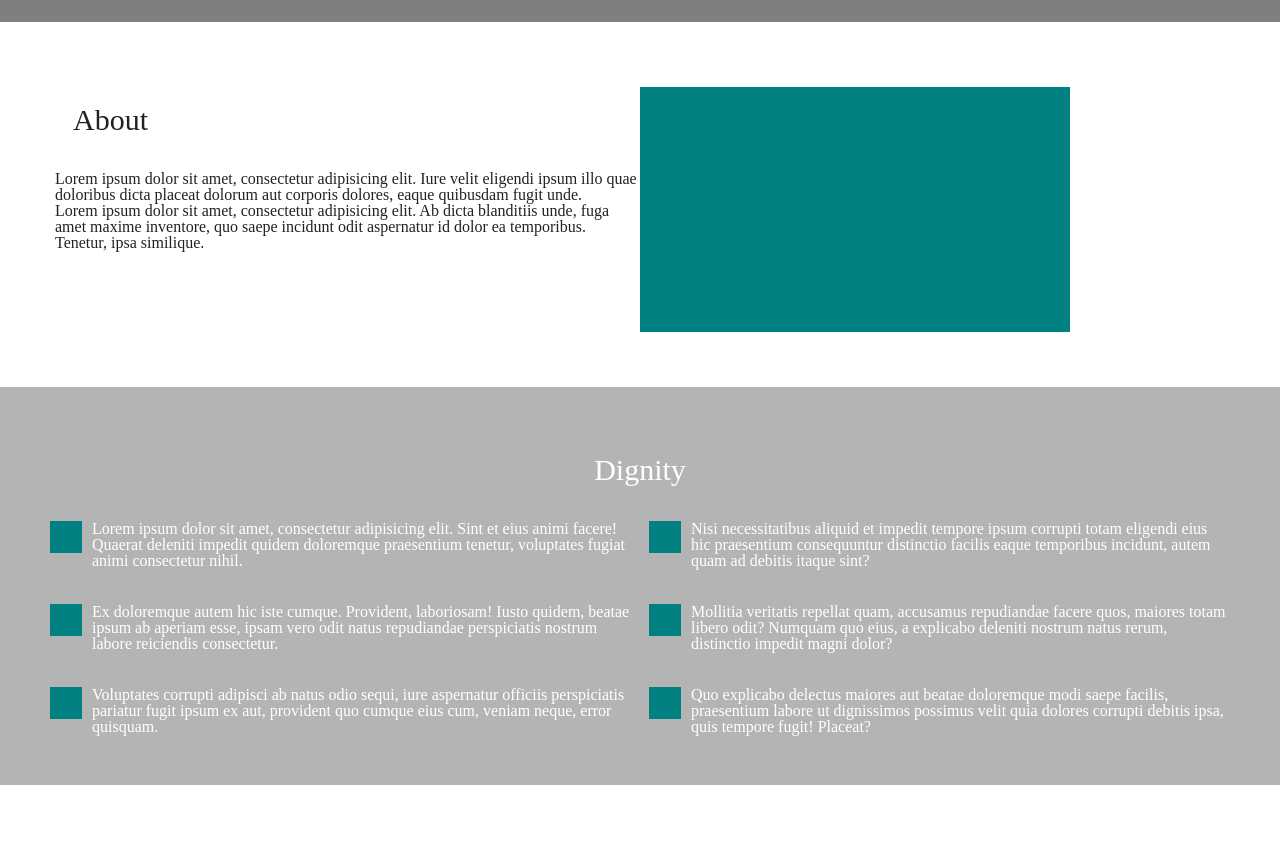
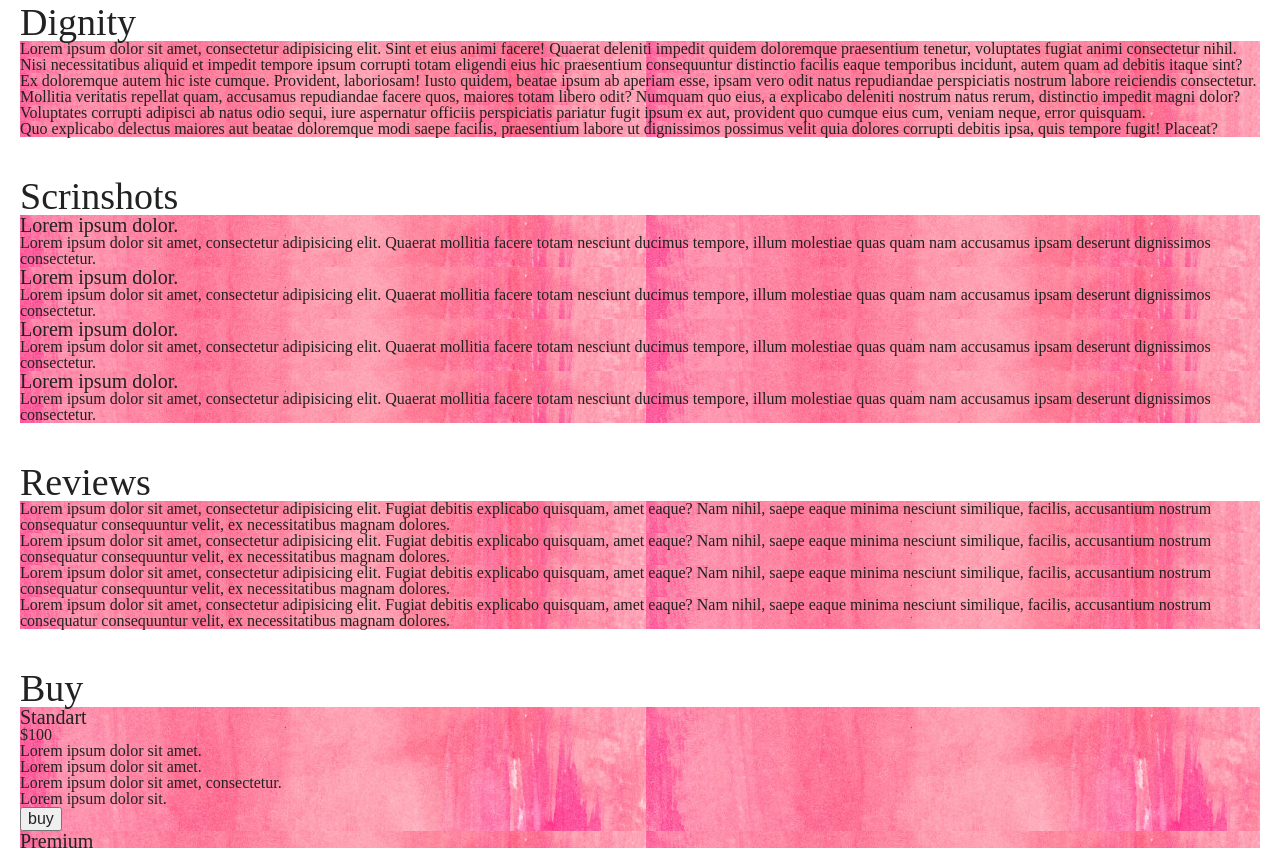
Before and after one commit to mmakserafima/mmakserafima.github.io, a plain HTML site: page homework.html in a window 1280 px wide. Shown: the part 291-1139 px from the top of the page. Drawn offline with Linux system fonts and the light colour scheme.

Commit message:
Add files via upload

```diff
--- a/css/index.css
+++ b/css/index.css
@@ -1,158 +1,154 @@
 /* GLOBAL */
+
 .block{
-padding: 50px;
+  padding: 20px;
 }
-.block:hover{
-  background: rgba(0,0,0,0.5)
+.card{
+  background: url("../res/pink.jpg")
+}
+.person{
+  background: url("../res/teal.jpg");
+  height: 250px;
+  width: 150px;
+  color: white;
+}
+.title{
+  text-align: center;
+}
+h2{
+  font-size: 38px;
+}
+h3{
+  font-size: 20px;
+}
+/* header */
+.header .nav{
+  display: grid;
+  grid-template-columns: auto 1fr;
+  justify-items: end;
+  grid-gap: 150px;
 }
 h1{
-  font-size: 60px;
-  margin-bottom: 49px;
+  border: 2px solid black;
+  width: 100px;
 }
-.img{
-  width:200px;
-  height:200px;
-  background:teal;
+.headerLogo{
+  font-size: 1.1em;
+  color: teal;
 }
-h2{
-  font-size: 30px ;
-  margin-bottom:18px;
-  padding:18px;
+.header{
+  background: rgba(0, 0, 100, 0.05);
+}
+.header h1{
+  font-size: 24px;
+}
+.nav img{
+  width: 21px;
+  height:30px;
+}
+.header h2{
+  font-size: 45px;
   text-align: center
 }
-li{
-  font-size: 20px;
-  margin-bottom: 18px
-  padding: 20px;
+.header button{
+height: 53px;
+width: 232px;
 }
-h3{
-  font size: 24px;
-  margin-bottom: 18px;
-}
-p{
-  font-size: 16px;
-}
-/* Name */
-.name{
-  display: grid;
-  grid-template-columns: 1fr 1fr;
-  background: rgb(68,81,98);
-  color: white;
-  padding: 50px;
-}
-
-.name .img {
-  height: 213px;
-  width: 470px;
+.shopno img{
+width: 69px;
+height: 84px;
 }
 /* About */
 .about{
+   background: rgba(0, 0, 50, 0.05);
+   font-size: 38px;
+   text-align: center
+}
+.about p{
+  font-size: 18px;
+}
+
+.about img{
+  width: 390px;
+  height: 483;
+}
+.about .dignity{
   display: grid;
   grid-template-columns: 1fr 1fr;
-  padding:55px ;
-  margin-top: 10px;
+  grid-gap: 150px;
 }
-.about h2{
-  text-align: start;
+/* Works */
+.works p{
+  font-size: 17px;
 }
-.about .img{
-  height: 245px;
-  width: 430px;
+.works img{
+  width: 360;
+  height: 355;
 }
-/* Dignity */
-.dignity{
-  background: rgb(180,180,180);
-  color:white;
-  padding: 50px ;
+.imgList{
+  display: grid;
+  grid-template-columns: 1fr 1fr 1fr;
+  grid-gap: 18px 15px;
 }
-.dignity .cardList{
+/* Services */
+.services .cardList{
   display: grid;
   grid-template-columns: 1fr 1fr;
-  grid-gap: 35px 18px;
+  grid-gap: 15px 15px;
 }
-.dignity .card{
-  display: grid;
-  grid-template-columns: auto 1fr;
-  grid-column-gap: 10px;
+.services h3{
+  font-size: 20px;
 }
-.dignity .img{
-  height: 32px;
-  width: 32px;
+.services p{
+  font-size: 16px;
 }
-/* Scrinshots */
-.scrinshots{
-  padding: 55px;
-  margin-top: 50px
+/* Team */
+.team p{
+  font-size: 17px;
 }
-.scrinshots .cardList{
-  display: grid;
-  grid-template-columns: 1fr 1fr;
-  grid-gap: 35px 18px;
-}
-.scrinshots .card{
-  display: grid;
-  grid-template-columns: auto 1fr;
-  grid-column-gap: 10px;
-}
-.scrinshots img{
-  width: 200px;
-  height: 150px;
-}
-/* Review */
-
-.reviews p{
-  font-size: 14px;
-}
-.reviews .cardList{
-  display: grid;
-  grid-template-columns: 1fr 1fr;
-  grid-gap: 25px 30px;
-}
-.reviews .card{
-  display: grid;
-  grid-template-columns: auto 1fr;
-  grid-gap: 35px 18px;
-}
-.reviews .img{
-  width: 76px;
-  height: 76px;
-  border-radius: 50%;
-}
-.reviews{
-  background: rgb(190,190,190);
-}
-/* Buy */
-.buy h1{
-  font-size: 30px;
-}
-.buy .cardList{
+.team .personList{
   display: grid;
   grid-template-columns: 1fr 1fr 1fr;
   justify-items: center;
-  align-items: end;
-  color: white;
+  grid-gap: 14px 16px;
 }
-.buy .card{
-  background: #445162;
+.team img{
+  width: 375px;
+  height: 441px;
   text-align: center;
 }
-.buy h3{
-  font-size: 24px;
+.team link{
+  width: 103px;
+  height: 23px;
 }
-.buy p{
-  font-size: 40px;
-  background: white;
-  color:  #445162
+/* Say */
+
+.say p{
+  font-size: 17px;
 }
-.buy ol{
-    text-align: start;
+.say .personInfo{
+  display: grid;
+  grid-template-columns: 1fr 1fr;
+  grid-gap: 150px;
 }
-.buy li{
-  margin-bottom: 13px;
+.say img{
+  width: 315px;
+  height: 413px;
 }
-.buy button{
-  width: 100%;
+.say text{
+  font-size: 38px;
 }
-.buy .text{
-  padding: 20px;
+.say p{
+  font-size: 17px;
 }
+.say button{
+  width: 52px;
+  height: 52px;
+}
+.say text{
+  font-size: 15px;
+}
+.say img{
+  width: 452px;
+  height: 255px;
+}
```
Also changed, not shown: shopno/res/map.png (added), shopno/res/pink.jpg (added), shopno/res/teal.jpg (added).
